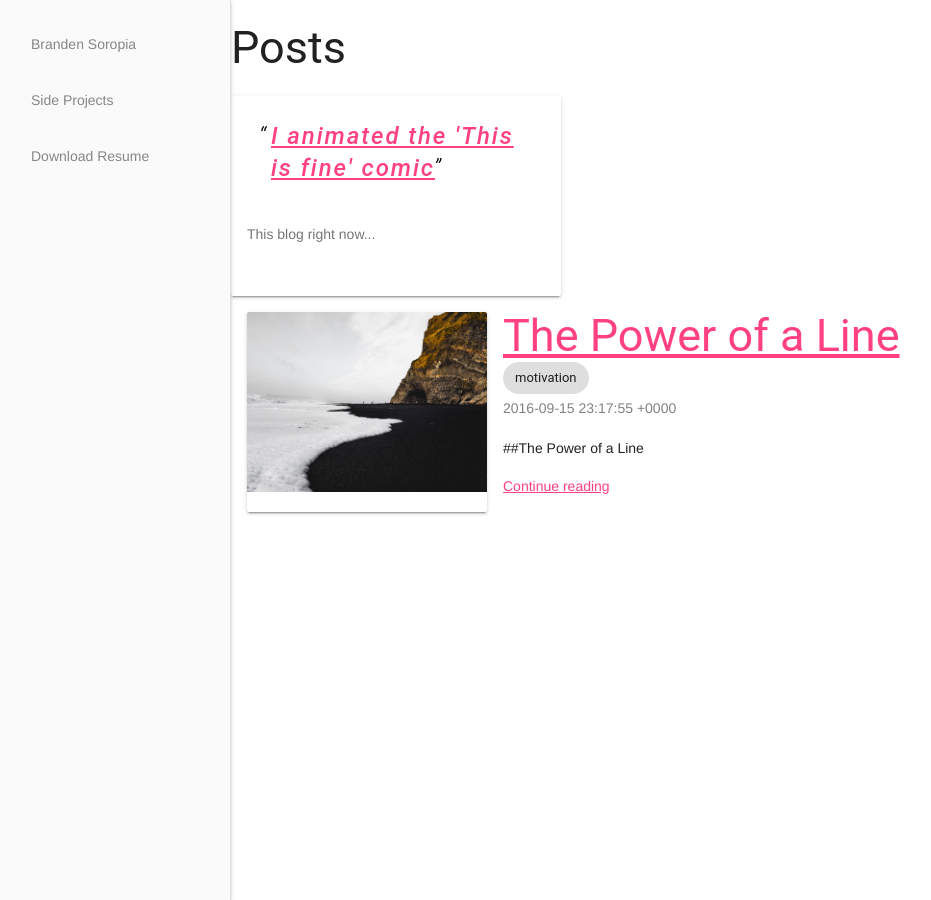
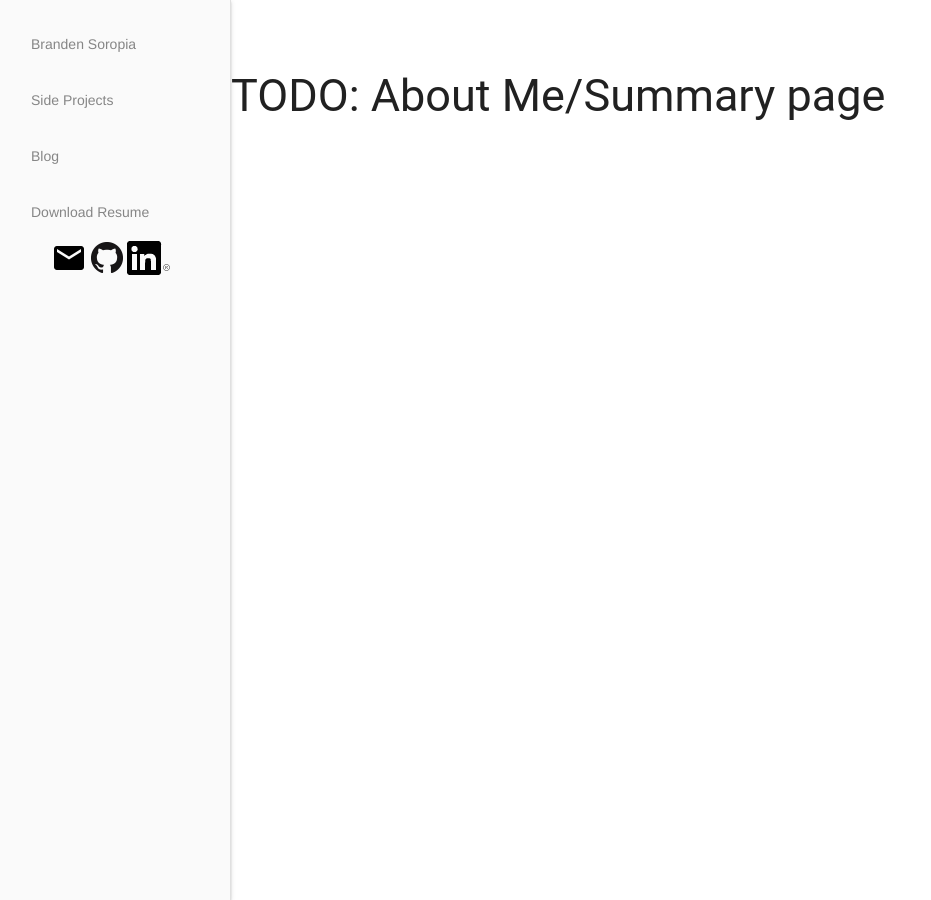
Before and after one commit to BrandenSoropia/old.BrandenSoropia.github.io, a Jekyll site: the page built from index.html, in a window 1280 px wide. Shown: the whole page, without its empty margins (9-940 px from the left). Built offline with Jekyll 4.4.1, drawn with Linux system fonts in a browser that asks for light colours; nearby versions of some CDN libraries; a script that is not in the unit is left out.

Commit message:
Links to Github, LinkedIn, email.

```diff
--- a/_layouts/default.html
+++ b/_layouts/default.html
@@ -1,5 +1,6 @@
 ---
-sections: [{name: 'Branden Soropia', link: 'index.html'}, {name: 'Side Projects', link: 'side_projects.html'} , {name: 'Download Resume', link: './assets/files/BrandenSoropiaResume.pdf'}]
+sections: [{name: 'Branden Soropia', link: 'index.html'}, {name: 'Side Projects', link: 'side_projects.html'} , {name: 'Blog', link: 'blog.html'}, {name: 'Download Resume', link: './assets/files/BrandenSoropiaResume.pdf'}]
+accounts: [{image: './assets/images/ic_email_black_36dp_1x.png', url: 'mailto:b.soropia@gmail.com'}, {image: './assets/images/Github-Mark-32px.png', url: 'https://github.com/BrandenSoropia'}, {image: './assets/images/In-Black-34px-R.png', url: 'https://ca.linkedin.com/in/branden-soropia-024304a3'}]
 ---
 <!DOCTYPE html>
 <html>
@@ -21,6 +22,11 @@ sections: [{name: 'Branden Soropia', link: 'index.html'}, {name: 'Side Projects'
            {% for section in layout.sections %}
              <a class="mdl-navigation__link" href="{{ section.link }}">{{ section.name }}</a>
            {% endfor %}
+           <div id="accounts">
+             {% for account in layout.accounts %}
+               <a href="{{ account.url }}"><img src="{{ account.image }}" /></a>
+             {% endfor %}
+           </div>
         </nav>
       </div>
       <main class="mdl-layout__content">
--- a/css/main.scss
+++ b/css/main.scss
@@ -1,16 +1,17 @@
 ---
 # Only the main Sass file needs front matter (the dashes are enough)
 ---
-
-
+#accounts {
+  margin: auto;
+}
 
 body {
   margin: 0;
   overflow-x: hidden;
 }
 
-h2 {
-  // background-color: rgb(132, 119, 179);
+main {
+  margin-top: 48px;
 }
 
 .mdl-card__title {
--- a/index.html
+++ b/index.html
@@ -3,36 +3,4 @@ layout: default
 title: Branden Soropia
 ---
 
-<div class="home">
-  <h2 class="page-heading">Posts</h2>
-    <!-- Openning funny -->
-    <div class="mdl-card mdl-shadow--2dp">
-      <div class="mdl-card__title">
-        <blockquote class="imgur-embed-pub" lang="en" data-id="a/tjxrc"><a href="//imgur.com/tjxrc">I animated the &#39;This is fine&#39; comic</a></blockquote><script async src="//s.imgur.com/min/embed.js" charset="utf-8"></script>
-      </div>
-      <div class="mdl-card__supporting-text">
-          This blog right now...
-      </div>
-    </div>
-    <!-- List posts -->
-    {% for post in site.posts %}
-      <div class="mdl-grid">
-        <div class="mdl-cell mdl-cell--3-col-desktop mdl-cell--4-col-tablet mdl-cell--4-col-phone mdl-card mdl-shadow--2dp">
-          <div class="mdl-card__title">
-            <img src="{{ site.url | append: post.image-src }}" />
-          </div>
-        </div>
-        <div class="mdl-cell mdl-cell--9-col-desktop mdl-cell--8-col-tablet mdl-cell--8-col-phone post-info">
-          <a class="post-link" href="{{ post.url | prepend: site.baseurl }}"><h2>{{ post.title | escape }}</h2></a>
-          {% for tag in post.tags %}
-            <span class="mdl-chip">
-              <span class="mdl-chip__text">{{ tag }}</span>
-            </span>
-          {% endfor %}
-          <p class="post-date">{{ post.date }}</p>
-          <p>{{ post.excerpt | truncate: 400 }}</p>
-          <a class="post-link" href="{{ post.url | prepend: site.baseurl }}">Continue reading</a>
-        </div>
-      </div>
-    {% endfor %}
-</div>
+<h2>TODO: About Me/Summary page</h2>
--- a/side_projects.html
+++ b/side_projects.html
@@ -2,4 +2,4 @@
 layout: default
 title: Branden Soropia
 ---
-<h2>Side Projects</h2>
+<h2>TODO: Side Projects page</h2>
```
Also changed, not shown: blog.html (added, +39 -0 lines), assets/images/GitHub-Mark-32px.png (added), assets/images/In-Black-34px-R.png (added), assets/images/ic_email_black_36dp_1x.png (added).
